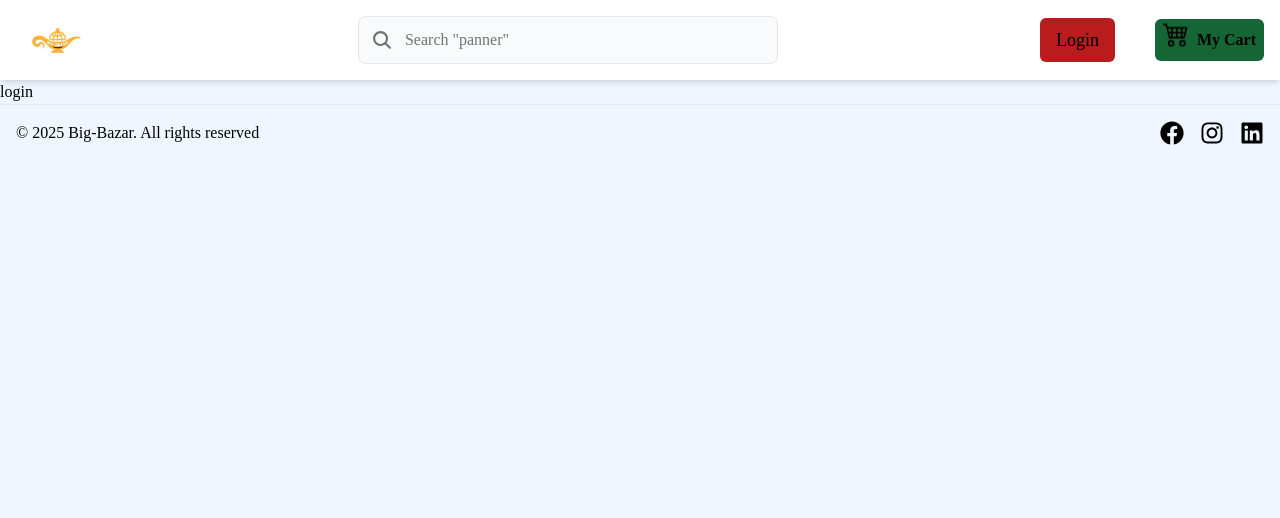
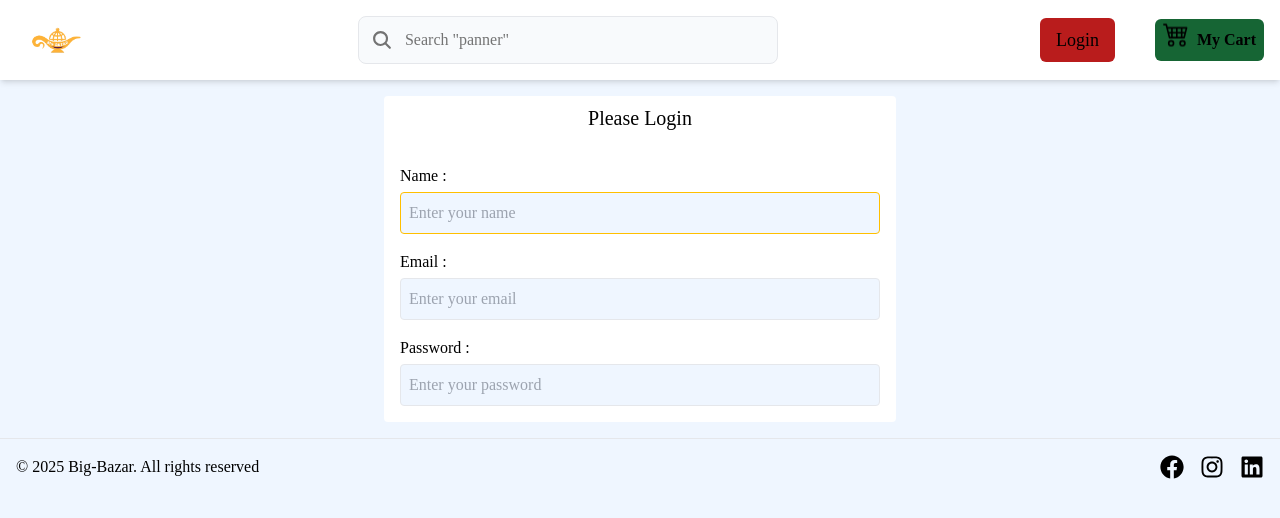
Before and after one commit to shahriar2880/big-bazar, a React (Vite) app in the folder client/: page /login in a window 1280 px wide. Shown: the top 518 px of the page. Built offline with nearby package versions, Linux system fonts and the light colour scheme.

Commit message:
validate login

```diff
--- a/client/src/pages/Login.jsx
+++ b/client/src/pages/Login.jsx
@@ -1,10 +1,77 @@
-import React from 'react'
+import React, { useState } from 'react'
+import { useNavigate } from 'react-router-dom';
 
 const Login = () => {
+  const [data, setData] = useState({
+      email: "",
+      password: ""
+    });
+  const [showPassword] = useState(false);
+  const navigate = useNavigate();
+  const handleChange = (e) => {
+    const { name, value } = e.target;
+
+    setData((preve) => {
+      return {
+        ...preve,
+        [name]: value,
+      };
+    });
+  };
+
+  const validedValue = Object.values(data).every(el => el)
+
   return (
-    <div>
-      login
-    </div>
+    <section className='w-full container mx-auto px-2'>
+      <div className="bg-white my-4 w-full max-w-lg mx-auto rounded flex flex-col p-2">
+        <p className="text-center text-lg sm:text-xl">Please Login</p>
+        <form className="grid gap-4 mt-6 p-2">
+              {/* Name Input */}
+              <div className="grid gap-1">
+                <label htmlFor="name" className="text-sm sm:text-base">Name :</label>
+                <input
+                  type="text"
+                  id="name"
+                  autoFocus
+                  className="bg-blue-50 p-2 border rounded outline-none focus:border-primary-200 w-full"
+                  name="name"
+                  value={data.name}
+                  onChange={handleChange}
+                  placeholder="Enter your name"
+                />
+              </div>
+              {/* Email Input */}
+              <div className="grid gap-1">
+                <label htmlFor="email" className="text-sm sm:text-base">Email :</label>
+                <input
+                  type="email"
+                  id="email"
+                  className="bg-blue-50 p-2 border rounded outline-none focus:border-primary-200 w-full"
+                  name="email"
+                  value={data.email}
+                  onChange={handleChange}
+                  placeholder="Enter your email"
+                />
+              </div>
+              {/* Password Input */}
+              <div className="grid gap-1">
+                <label htmlFor="password" className="text-sm sm:text-base">Password :</label>
+                <div className="bg-blue-50 p-2 border rounded outline-none flex items-center focus:border-primary-200">
+                  <input
+                    type={showPassword ? "text" : "password"}
+                    id="password"
+                    className="w-full outline-none bg-blue-50"
+                    name="password"
+                    value={data.password}
+                    onChange={handleChange}
+                    placeholder="Enter your password"
+                  />
+
+                </div>
+              </div>
+            </form>
+      </div>
+    </section>
   )
 }
 
```
